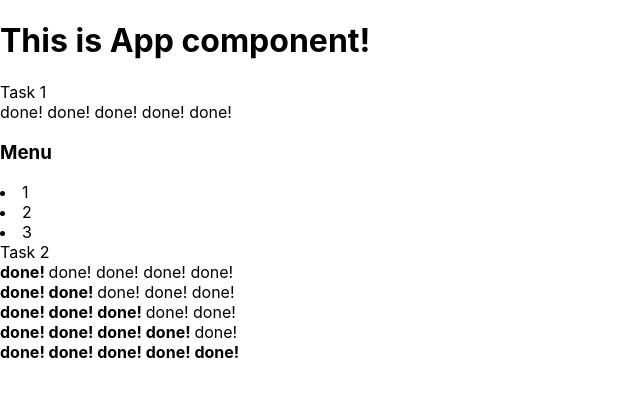
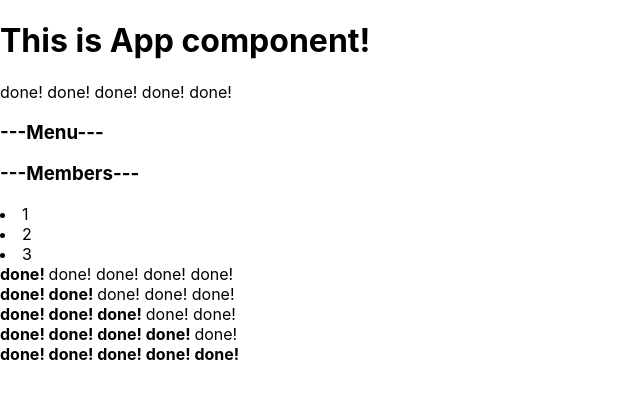
Before and after one commit to JulieBenchuk/react-kabzda-TS, a React (Create React App) app: page / in a window 1280 px wide. Shown: the top 398 px of the page, without its empty margins (0-640 px from the left). Built offline with nearby package versions, Linux system fonts and the light colour scheme.

Commit message:
added collapsed menu

```diff
--- a/src/App.tsx
+++ b/src/App.tsx
@@ -8,10 +8,9 @@ function App() {
     return (
         <>
             <PageTitle title={"This is App component!"}/>
-            Task 1
             <Progress value={0}/>
-            <Accordion/>
-            Task 2
+            <Accordion titleValue={"Menu"} collapsed={true}/>
+            <Accordion titleValue={"Members"} collapsed={false}/>
             <Progress value={1}/>
             <Progress value={2}/>
             <Progress value={3}/>
@@ -21,7 +20,10 @@ function App() {
     );
 }
 
-function PageTitle(props: any) {
+type PageTitlePropsType = {
+    title: string
+}
+function PageTitle(props: PageTitlePropsType ) {
     console.log("See on my title!)")
     return <h1>{ props.title }</h1>
 }
--- a/src/components/Accordion/Accordion.tsx
+++ b/src/components/Accordion/Accordion.tsx
@@ -1,18 +1,34 @@
 import React from "react";
 
-function Accordion() {
+type AccordionPropsType = {
+    titleValue: string
+    collapsed: boolean
+}
+
+function Accordion(props: AccordionPropsType) {
     console.log("Accordion is rendering...")
+    if (props.collapsed === true) {
         return (
             <>
-            <AccordionTitle/>
+                <AccordionTitle title={props.titleValue}/>
+            </>
+        );
+    } else {
+        return (
+            <>
+                <AccordionTitle title={props.titleValue}/>
                 <AccordionBody/>
             </>
         );
     }
+}
 
-function AccordionTitle() {
+type AccordionTitlePropsType = {
+    title: string
+}
+function AccordionTitle(props: AccordionTitlePropsType) {
     console.log("This is accordion title!")
-    return <h3>Menu</h3>;
+    return <h3> ---{props.title}--- </h3>;
 }
 
 function AccordionBody() {
```
Lines whose indentation alone changed are shown as unchanged.
